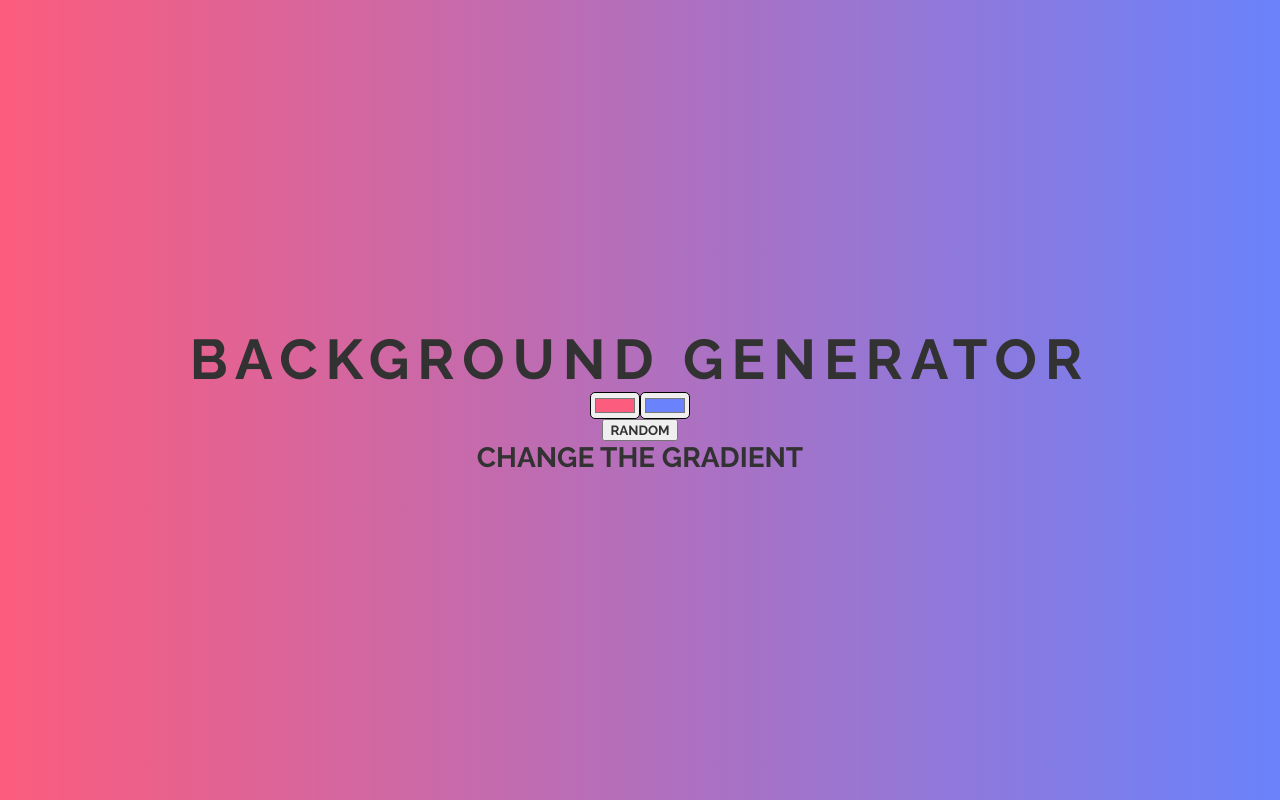
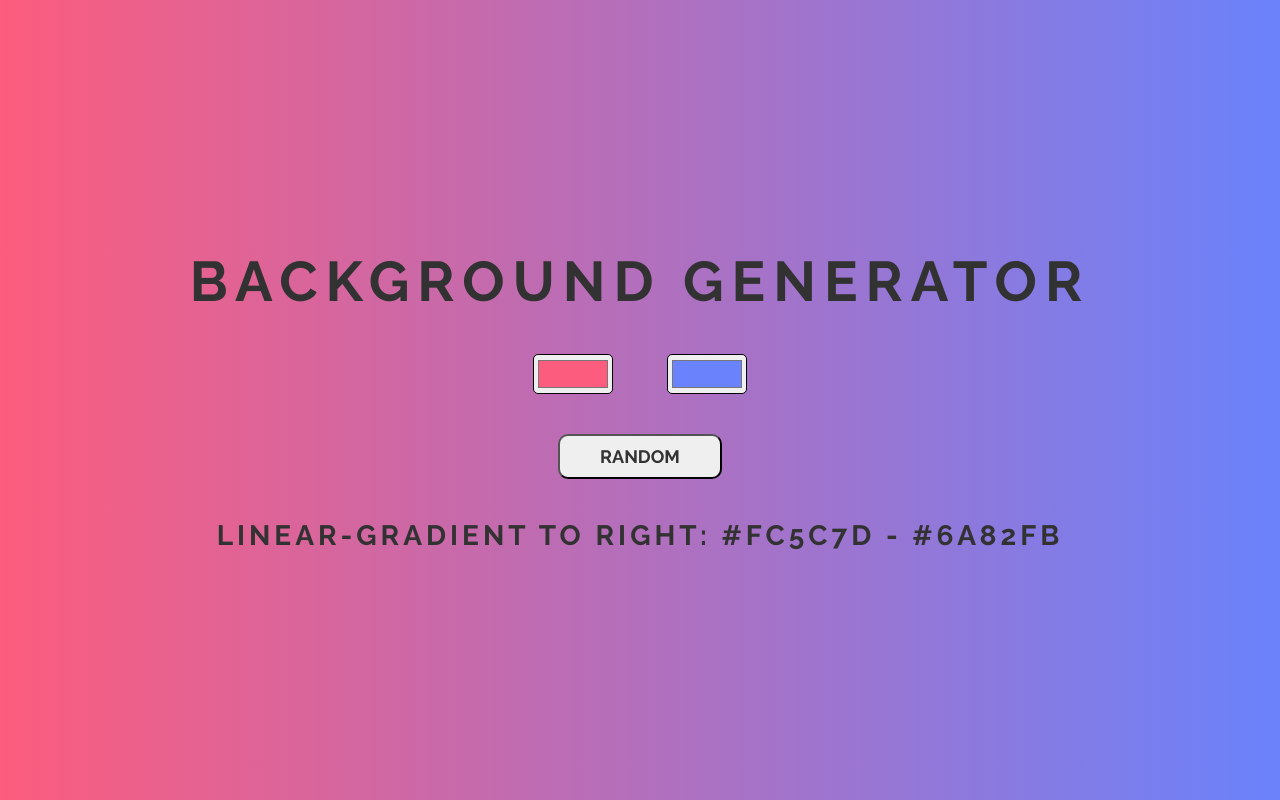
Before and after one commit to NSLDev/Background-Color-Generator, a React (Create React App) app: page / in a window 1280 px wide. Built offline with nearby package versions, Linux system fonts and the light colour scheme.

Commit message:
-Changed readme file so it has the app title -Random color button generators random colors, but sets the background to different colors

```diff
--- a/src/App.jsx
+++ b/src/App.jsx
@@ -2,11 +2,13 @@ import React, { useState } from "react";
 import "./App.scss";
 
 const App = () => {
-  const [colorText, setColorText] = useState("Change the gradient");
   const [color1Value, setColor1Value] = useState("#fc5c7d");
   const [color2Value, setColor2Value] = useState("#6a82fb");
   const [background, setBackground] = useState(
     `linear-gradient(to right, ${color1Value}, ${color2Value})`
+  );
+  const [colorText, setColorText] = useState(
+    `Linear-gradient to right: ${color1Value} - ${color2Value}`
   );
 
   const changeColorText = () => {
@@ -15,6 +17,7 @@ const App = () => {
 
   const changeBackground = () => {
     setBackground(`linear-gradient(to right, ${color1Value}, ${color2Value})`);
+    console.log(background);
   };
 
   const color1Change = (e) => {
--- a/src/App.scss
+++ b/src/App.scss
@@ -16,23 +16,43 @@
   height: 100vh;
 
   &__heading {
-    margin: 0;
     font-size: 56px;
+    margin: 20px 0;
     letter-spacing: 8px;
   }
 
   &__colorContainer {
     display: flex;
-    justify-content: space-around;
+    justify-content: space-evenly;
     align-items: center;
+    width: 25%;
+    margin: 20px 0;
   }
 
   &__color {
     border-radius: 5px;
     outline: none;
+    margin: 0;
+    width: 80px;
+    height: 40px;
+  }
+
+  .colorpick-eyedropper-input-trigger {
+    display: none;
+  }
+
+  &__button {
+    margin: 20px 0;
+    padding: 10px 40px;
+    border-radius: 10px;
+    outline: none;
+    font-size: 18px;
+    cursor: pointer;
   }
 
   &__colorText {
     font-size: 28px;
+    margin: 20px 0;
+    letter-spacing: 4px;
   }
 }
```
Also changed, not shown: script.js (deleted, +0 -24 lines), 1 other file (tests, documents, lock files or other folders).
